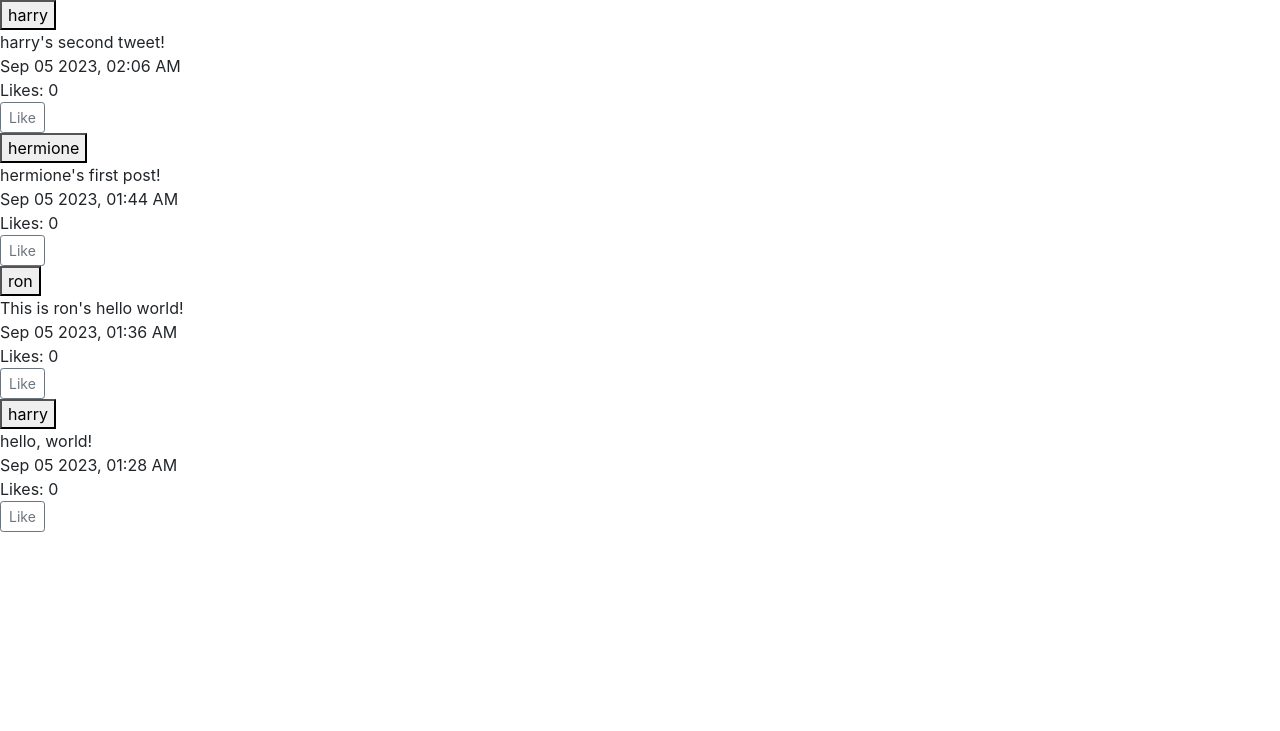
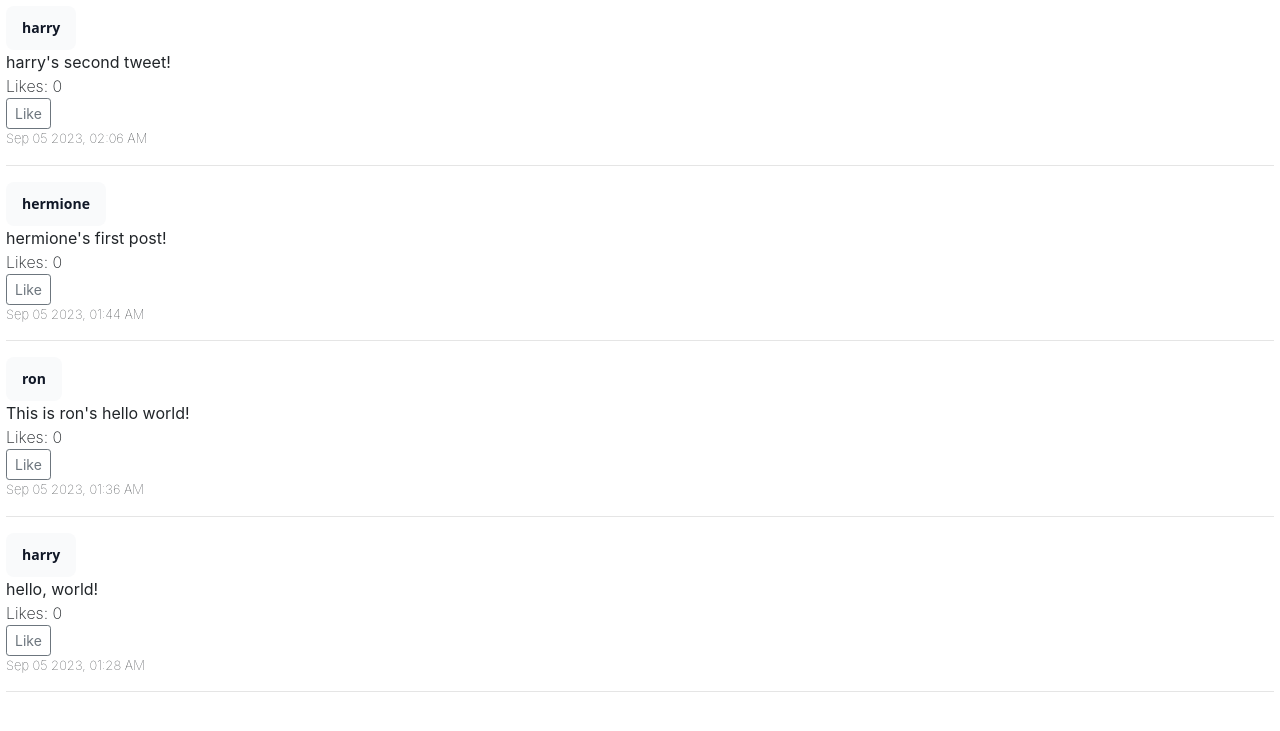
Before and after one commit to m-santanna/cs50web, a Django app: page / in a window 1280 px wide. Shown: the part 56-787 px from the top of the page. Run offline with Django 3.2, Linux system fonts and the light colour scheme; a user stored in the database is signed in; data comes from the database, SQL or seed files in the repository; both versions use the stored data as it was after the commit; data that the repository does not hold is empty; some libraries are stand-ins or nearby versions.

Commit message:
css version1

```diff
--- a/project4/network/templates/network/layout.html
+++ b/project4/network/templates/network/layout.html
@@ -7,6 +7,58 @@
         <link rel="stylesheet" href="https://stackpath.bootstrapcdn.com/bootstrap/4.4.1/css/bootstrap.min.css" integrity="sha384-Vkoo8x4CGsO3+Hhxv8T/Q5PaXtkKtu6ug5TOeNV6gBiFeWPGFN9MuhOf23Q9Ifjh" crossorigin="anonymous">
         <link href="{% static 'network/styles.css' %}" rel="stylesheet">
         <script src="{% static 'network/network.js' %}"></script>
+
+        <style>
+            .body {
+                margin: 3px;
+                padding: 3px;
+            }
+            .post_owner_div {
+                font-weight: 700;
+            }
+            .post_like_count {
+                font-weight: 200;
+                font-size: medium;
+            }
+            .post_timestamp {
+                font-weight: 100;
+                font-size: small;
+            }
+            .post_owner, .edit_post_btn {
+            background-color: #FFFFFF;
+            border: 0;
+            border-radius: .5rem;
+            box-sizing: border-box;
+            color: #111827;
+            font-family: "Inter var",ui-sans-serif,system-ui,-apple-system,system-ui,"Segoe UI",Roboto,"Helvetica Neue",Arial,"Noto Sans",sans-serif,"Apple Color Emoji","Segoe UI Emoji","Segoe UI Symbol","Noto Color Emoji";
+            font-size: .875rem;
+            font-weight: 600;
+            line-height: 1.25rem;
+            padding: .75rem 1rem;
+            text-align: center;
+            text-decoration: none #D1D5DB solid;
+            text-decoration-thickness: auto;
+            box-shadow: 0 1px 3px 0 rgba(0, 0, 0, 0.1), 0 1px 2px 0 rgba(0, 0, 0, 0.06);
+            cursor: pointer;
+            user-select: none;
+            -webkit-user-select: none;
+            touch-action: manipulation;
+            }
+
+            .post_owner, .edit_post_btn:hover {
+            background-color: rgb(249,250,251);
+            }
+
+            .post_owner, .edit_post_btn:focus {
+            outline: 2px solid transparent;
+            outline-offset: 2px;
+            }
+
+            .post_owner, .edit_post_btn:focus-visible {
+            box-shadow: none;
+            }
+        </style>
+
     </head>
     <body>
 
```
Also changed, not shown: project4/network/static/network/network.js (+40 -48 lines), project4/db.sqlite3.
